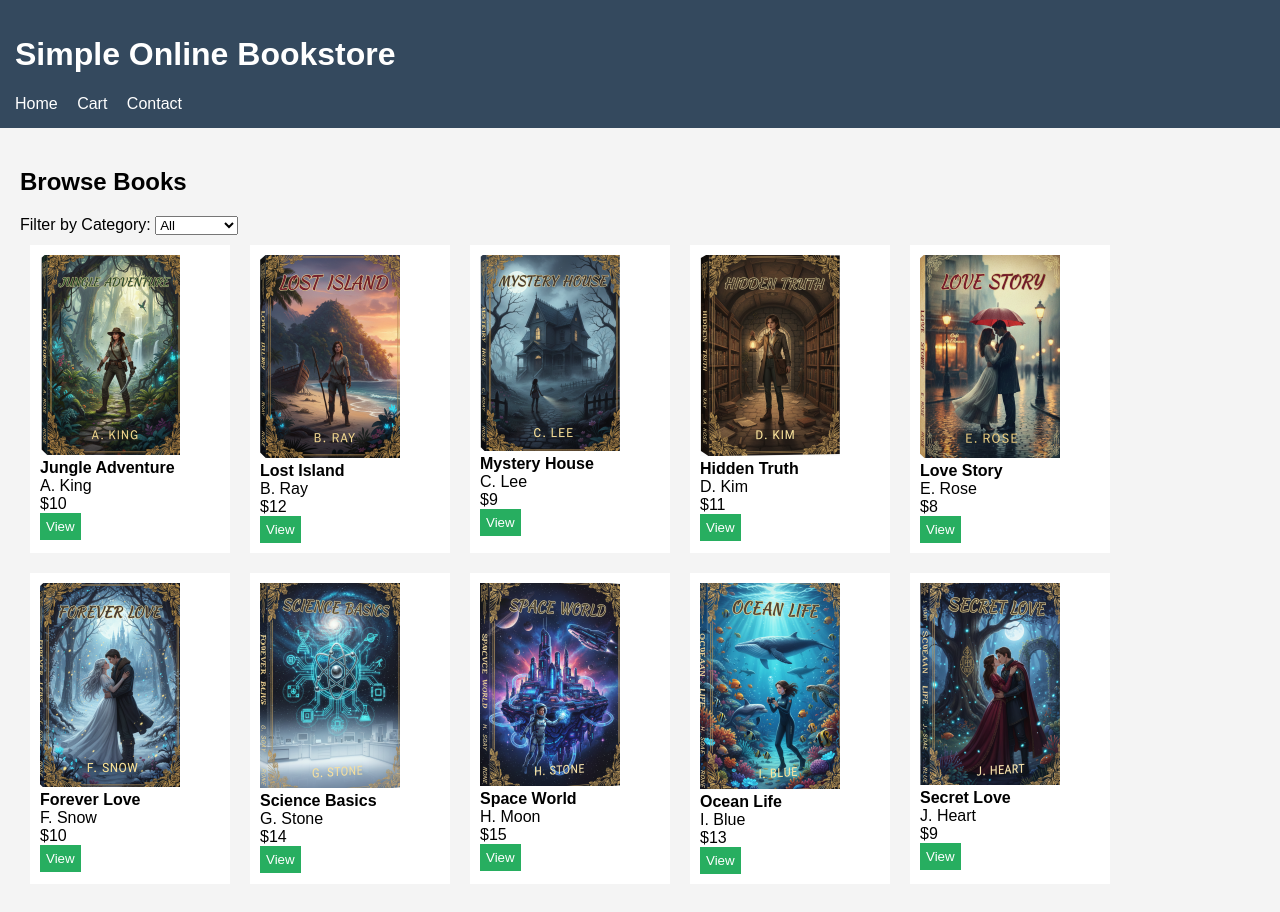
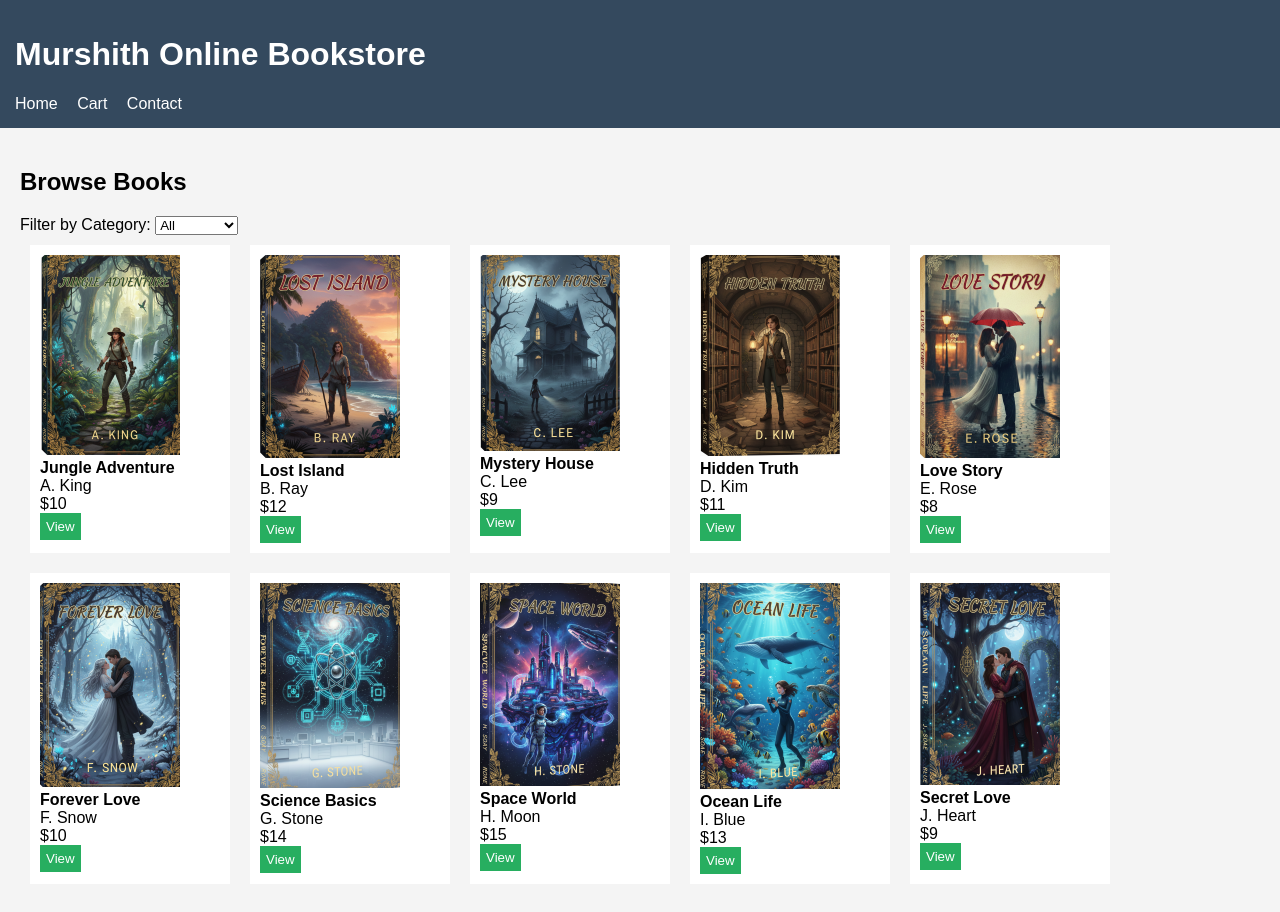
Before and after one commit to murshith1992/murshithonline, a plain HTML site: page index.html in a window 1280 px wide. Drawn offline with Linux system fonts and the light colour scheme.

Commit message:
Update index.html

```diff
--- a/index.html
+++ b/index.html
@@ -2,12 +2,12 @@
 <html lang="en">
 <head>
   <meta charset="UTF-8">
-  <title>Simple Online Bookstore</title>
+  <title>Murshith Online Bookstore</title>
   <link rel="stylesheet" href="style.css">
 </head>
 <body>
 <header>
-  <h1>Simple Online Bookstore</h1>
+  <h1>Murshith Online Bookstore</h1>
   <nav>
     <a href="index.html">Home</a>
     <a href="cart.html">Cart</a>
```
